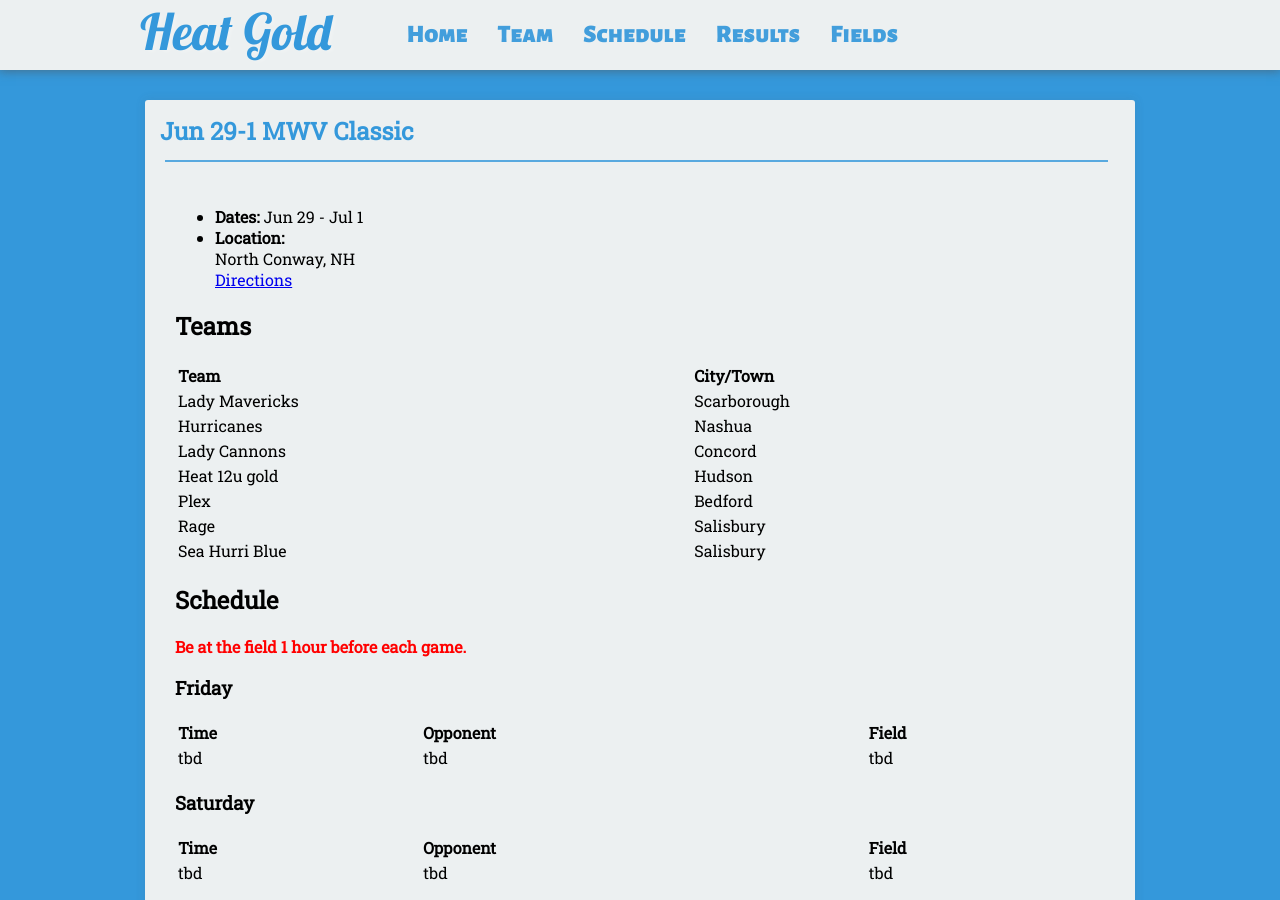
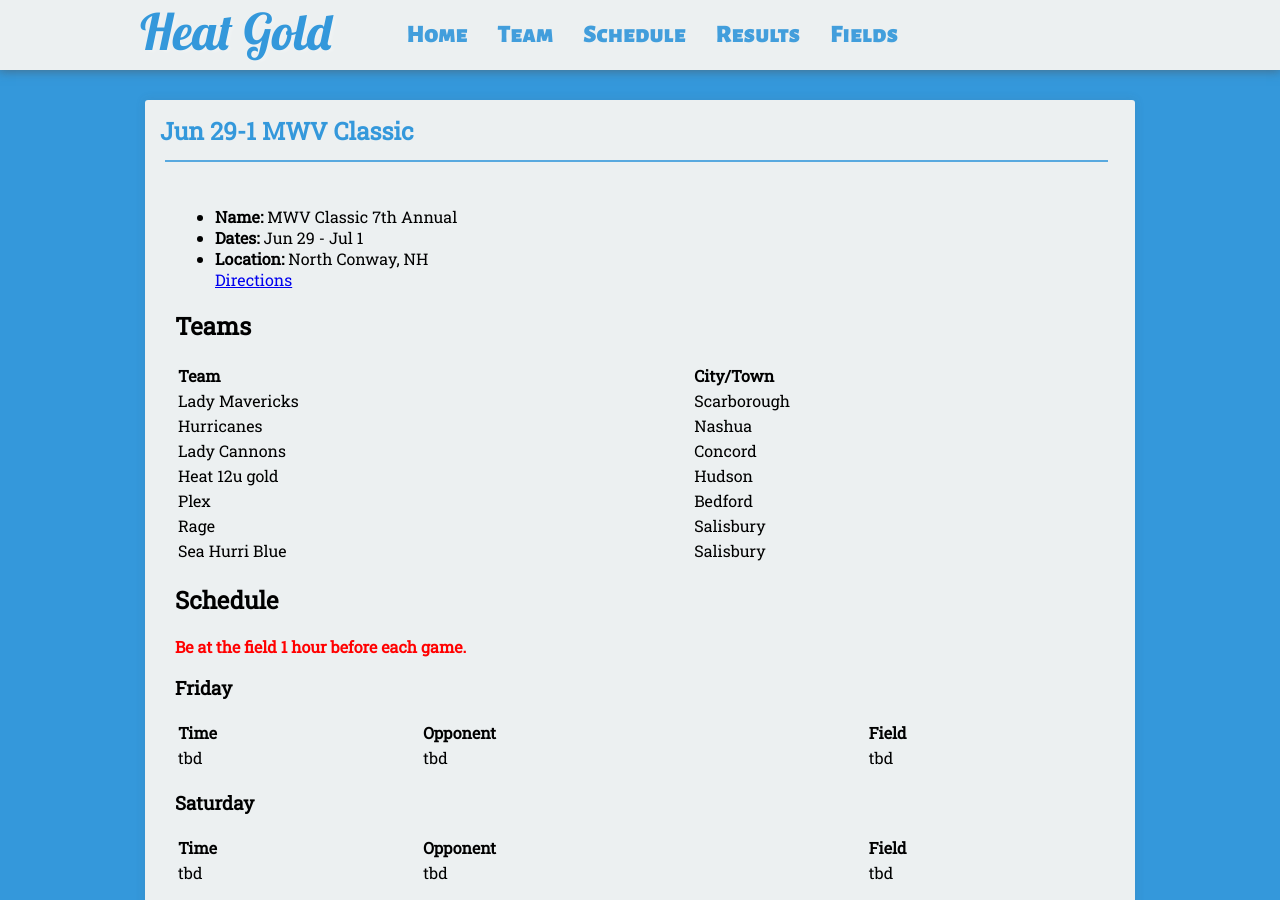
Before and after one commit to seanmerrow/ecf, a Jekyll site: the page built from _posts/2018-07-10-Jun-29-Jul-1.md, in a window 1280 px wide and 900 px high. Built offline with Jekyll 4.4.1, drawn with Linux system fonts in a browser that asks for light colours; nearby versions of some CDN libraries.

Commit message:
Update 2018-07-10-Jun-29-Jul-1.md

```diff
--- a/_posts/2018-07-10-Jun-29-Jul-1.md
+++ b/_posts/2018-07-10-Jun-29-Jul-1.md
@@ -8,9 +8,9 @@ tag:
 category:
 - tournament
 ---
+* **Name:** MWV Classic 7th Annual
 * **Dates:** Jun 29 - Jul 1
-* **Location:**
-North Conway, NH
+* **Location:**  North Conway, NH
 [Directions](https://seanmerrow.github.io/heatgold/fields/tbd)
 
 ## Teams
```
